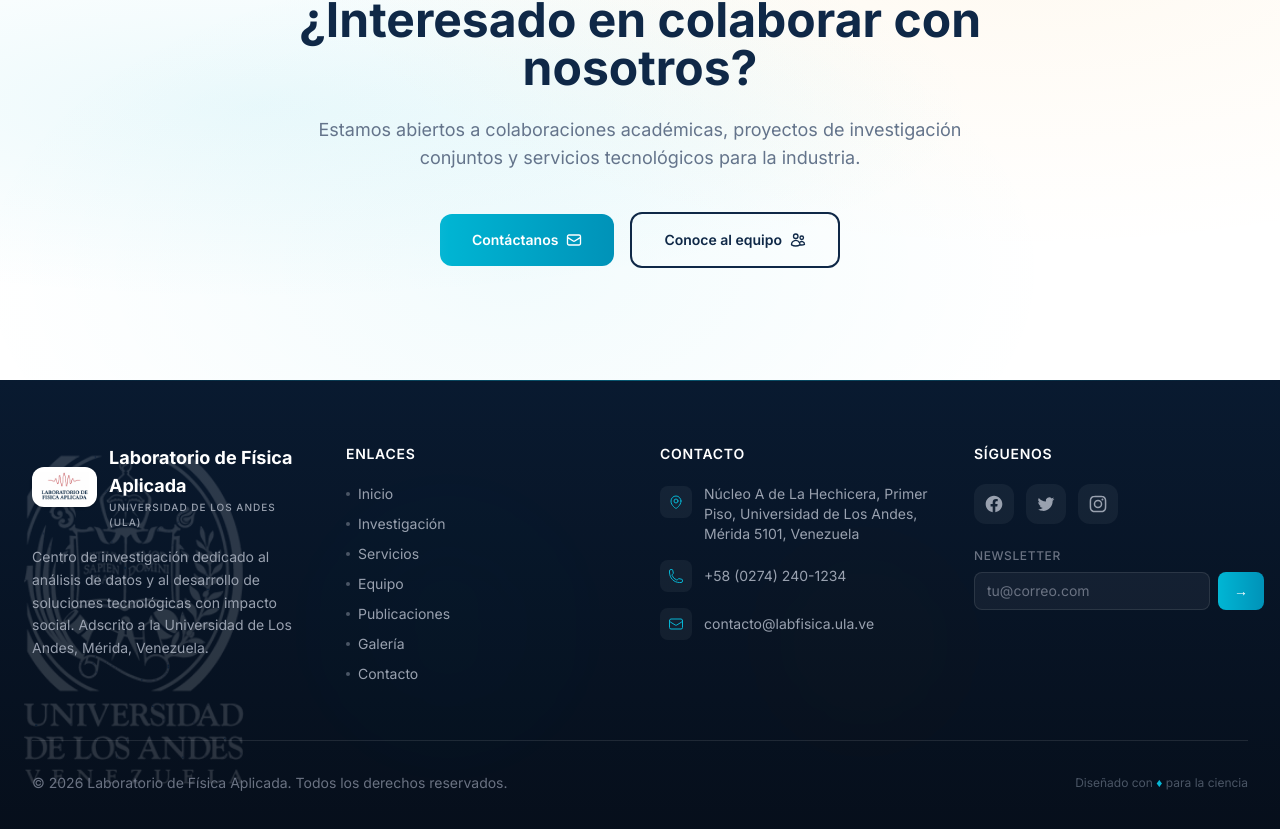
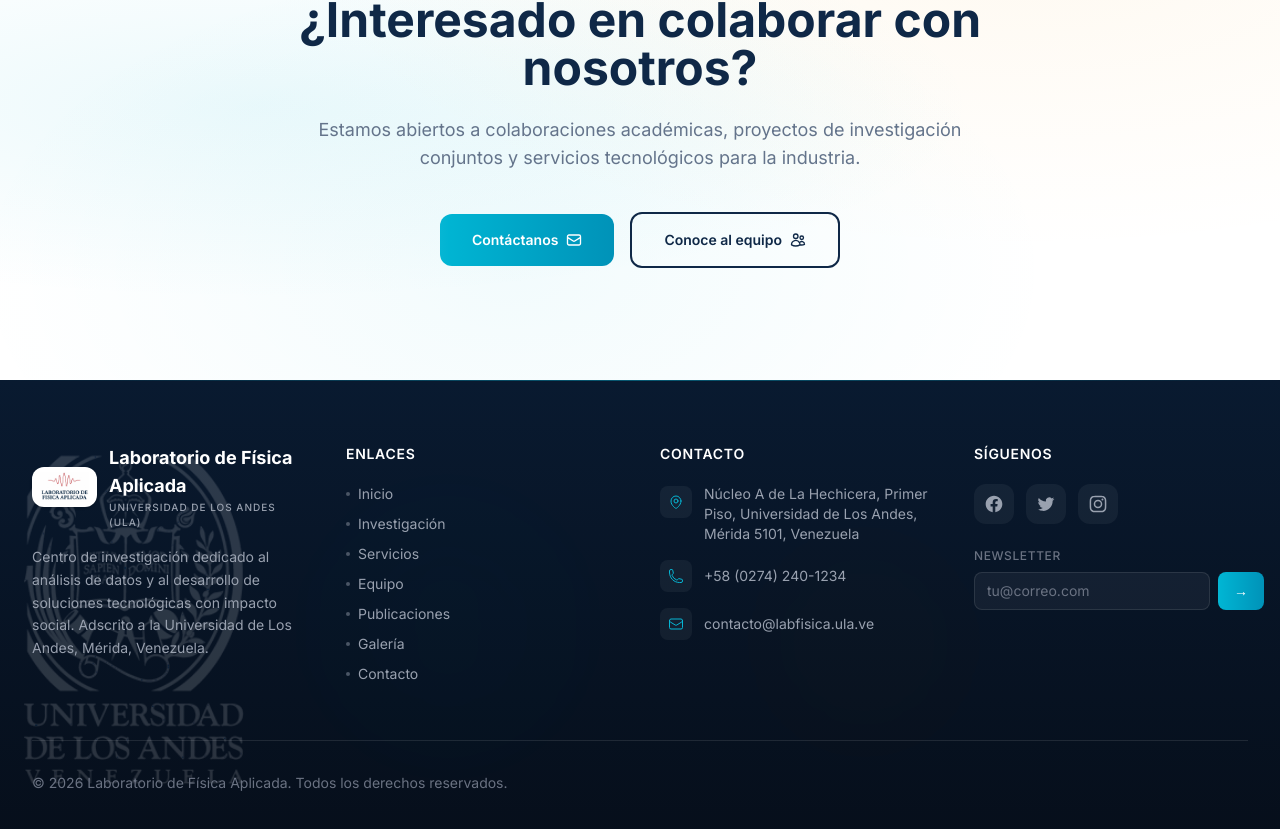
Before and after one commit to LilkongW/website-lab, a Next.js app: page / in a window 1280 px wide. Shown: the part 3034-3863 px from the top of the page. Built offline with nearby package versions, Linux system fonts and the light colour scheme.

Commit message:
fix: Elimina texto 'Diseñado con ♦ para la ciencia' del footer

```diff
--- a/components/layout/Footer.tsx
+++ b/components/layout/Footer.tsx
@@ -131,9 +131,7 @@ export default function Footer() {
           <p className="text-sm text-gray-500">
             &copy; {new Date().getFullYear()} {siteConfig.name}. {t("footer.copyright")}
           </p>
-          <p className="text-xs text-gray-600">
-            Diseñado con <span className="text-secondary">♦</span> para la ciencia
-          </p>
+
         </div>
       </div>
     </footer>
```
